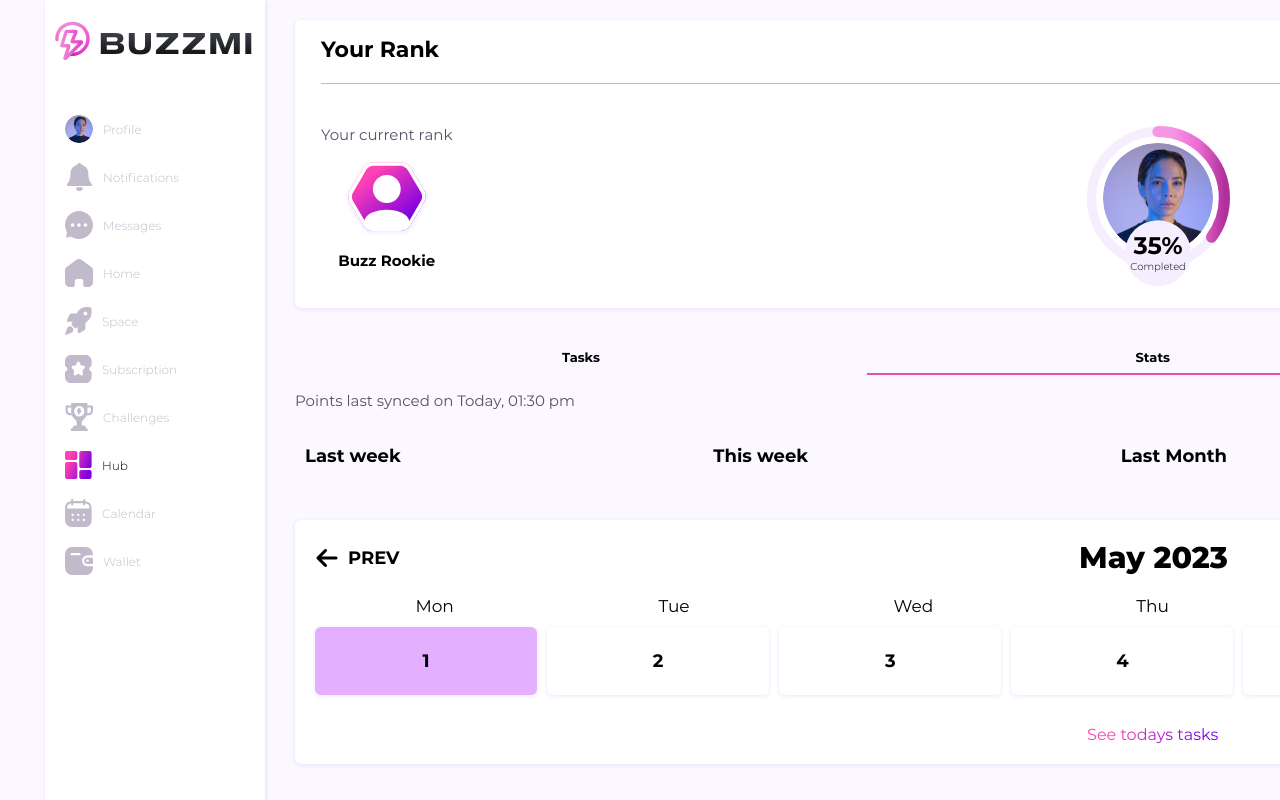
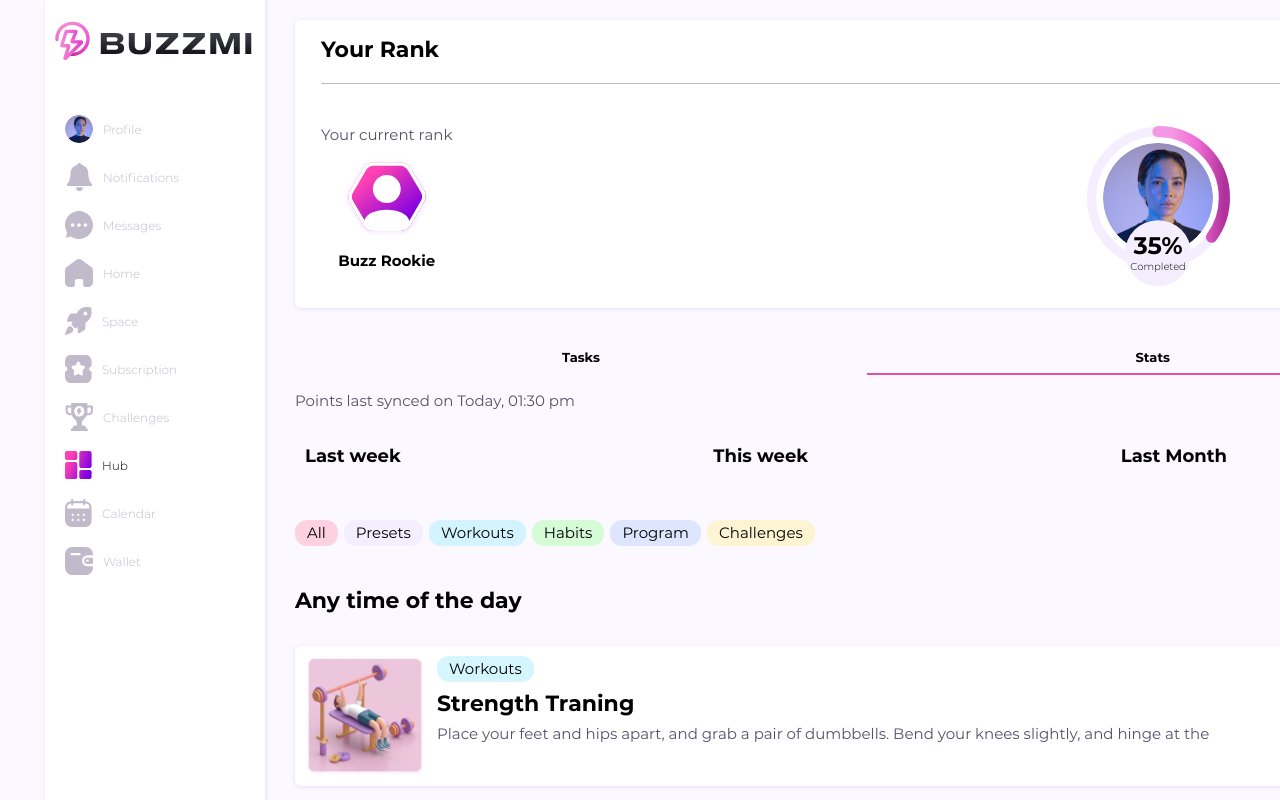
Before and after one commit to alexander-mettevo/buzzmi-deploy, a React (Vite) app: page /hub/stats in a window 1280 px wide. Shown: the top 800 px of the page. Built offline with nearby package versions, Linux system fonts and the light colour scheme.

Commit message:
remove calendar from stats page

```diff
--- a/src/components/pages/hub/hubStats/HubStats.jsx
+++ b/src/components/pages/hub/hubStats/HubStats.jsx
@@ -1,7 +1,6 @@
-import React, { useState } from "react"
+import { useState } from "react"
 import Rank from "../items/rank/Rank.jsx"
 import LinkTabs from "../../../reusable/assets/linkTabs/LinkTabs.jsx"
-import Calendar from "../../../reusable/calendar/Calendar.jsx"
 import FilterList from "../items/filterList/FilterList.jsx"
 import MainLayoutRightColumn from "../../../layouts/mainLayout/mainLayoutContent/mainLayoutRightColumn/MainLayoutRightColumn.jsx"
 import AdditionalInformation from "../../../reusable/assets/additionalInformation/AdditionalInformation.jsx"
@@ -224,7 +223,7 @@ const HubStats = () => {
           <LinkTabs list={tabsLast} />
           <UpdateInfo text="Points last synced on Today, 01:30 pm" onBtnClick={() => null} />
           <PeriodList items={periodList} onClick={(periodValue) => setPeriodType(periodValue)} value={periodType} />
-          <div className="box box_big mb-9">
+          {/* <div className="box box_big mb-9">
             <Calendar
               onChange={setCalendarValue}
               value={calendarValue}
@@ -232,7 +231,7 @@ const HubStats = () => {
               noIndent
               buttonProps={{ text: "See todays tasks", handler: () => null }}
             />
-          </div>
+          </div> */}
           <FilterList data={mockItems} />
         </div>
 
```
